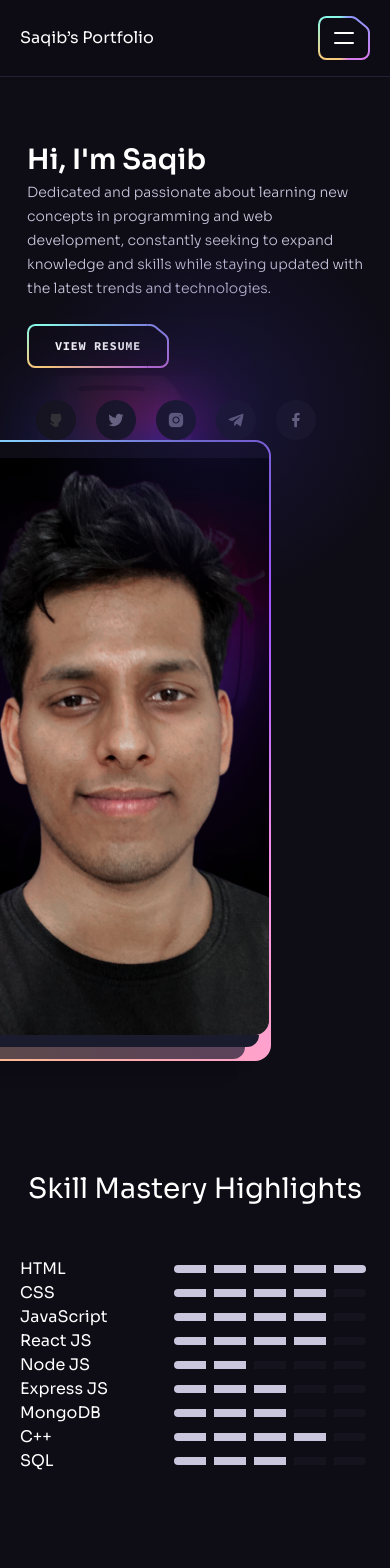
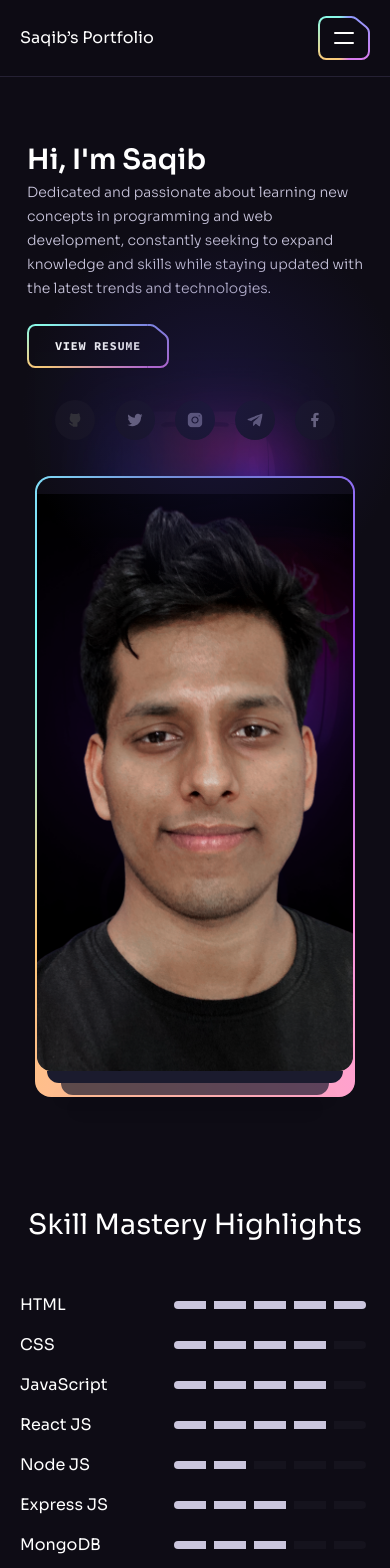
Before and after one commit to saqib-2002/portfolio-website, a React (Vite) app: page /about in a window 390 px wide. Shown: the top 1568 px of the page. Built offline with nearby package versions, Linux system fonts and the light colour scheme.

Commit message:
about component ui fixed

```diff
--- a/src/App.jsx
+++ b/src/App.jsx
@@ -5,7 +5,7 @@ import { SpeedInsights } from "@vercel/speed-insights/react";
 import ButtonGradient from "./assets/svg/ButtonGradient.jsx";
 import Card from "./components/Card.jsx";
 // import Button from "./components/Button.jsx";
-import Header from "./components/Header.jsx";
+import Navbar from "./components/Navbar.jsx";
 import Hero from "./components/Hero.jsx";
 import Collaboration from "./components/Collaboration.jsx";
 // import Roadmap from "./components/Roadmap.jsx";
@@ -19,7 +19,7 @@ import Error404 from "./components/Error404.jsx";
 const RootLayout = () => {
   return (
     <>
-      <Header />
+      <Navbar />
       <Outlet />
       <ButtonGradient />
       <Footer />
--- a/src/components/Footer.jsx
+++ b/src/components/Footer.jsx
@@ -1,4 +1,4 @@
-import Social from "../benefitsCards/Social";
+import Social from "./Social";
 import Section from "./Section";
 
 const Footer = () => {
--- a/src/components/Header.jsx
+++ b/src/components/Navbar.jsx
@@ -38,7 +38,7 @@ const Header = () => {
         </Link>
 
         <nav
-          className={`${openNavigation ? "flex h-full w-full" : "hidden"} fixed bottom-0 left-0 right-0 top-[5rem] bg-black bg-opacity-90 lg:static lg:mx-auto lg:flex lg:bg-transparent`}
+          className={`${openNavigation ? "flex w-full" : "hidden"} fixed bottom-0 left-0 right-0 top-[5rem] bg-black bg-opacity-90 lg:static lg:mx-auto lg:flex lg:bg-transparent`}
         >
           <div
             className={`relative ${openNavigation ? "h-screen w-full bg-black bg-opacity-90" : "bg-transparent"} m-auto flex flex-col items-center justify-center lg:flex-row`}
--- a/src/components/Skills.jsx
+++ b/src/components/Skills.jsx
@@ -17,7 +17,7 @@ const Skills = () => {
           className="text-center md:max-w-md lg:max-w-2xl"
           title="Skill Mastery Highlights"
         />
-        <div className="gap-8 pb-16 md:grid md:grid-cols-2">
+        <div className="gap-8 pb-16 max-sm:space-y-4 md:grid md:grid-cols-2">
           {skills.map((item) => (
             <div className="flex items-center" key={item.id}>
               <p className="mr-12 w-32">{item.title}</p>
--- a/src/pages/About.jsx
+++ b/src/pages/About.jsx
@@ -5,7 +5,7 @@ import Button from "../components/Button";
 
 import GradientLight from "../components/design/GradientLight";
 import ProfileImg from "../components/ProfileImg";
-import Social from "../benefitsCards/Social";
+import Social from "../components/Social";
 
 const About = () => {
   return (
@@ -22,7 +22,7 @@ const About = () => {
             <Heading title="Hi, I'm Saqib" className="h1 ml-[2%]" />
 
             {/* about */}
-            <p className="body-2 -mt-[3rem] mb-6 ml-[2%] max-w-lg text-n-2 lg:mb-8">
+            <p className="body-2 -mt-[3rem] mb-6 ml-[2%] max-w-lg text-n-2 sm:max-w-[19rem] lg:mb-8">
               Dedicated and passionate about learning new concepts in
               programming and web development, constantly seeking to expand
               knowledge and skills while staying updated with the latest trends
@@ -40,7 +40,7 @@ const About = () => {
             </div>
 
             {/* social icons */}
-            <div className="mt-8 pl-4">
+            <div className="mt-8 max-sm:mb-9 max-sm:flex max-sm:justify-center sm:pl-4">
               <Social />
             </div>
 
@@ -50,7 +50,7 @@ const About = () => {
             </div>
           </div>
 
-          <div className="md:mx-w-5xl relative -left-[5.25rem] mx-auto max-w-[20rem] xl:mb-24">
+          <div className="sm:mx-w-5xl relative mx-auto max-w-[20rem] sm:-left-[5.25rem] xl:mb-24">
             <ProfileImg />
           </div>
         </div>
```
Also changed, not shown: src/components/Social.jsx (renamed from src/benefitsCards/Social.jsx).
